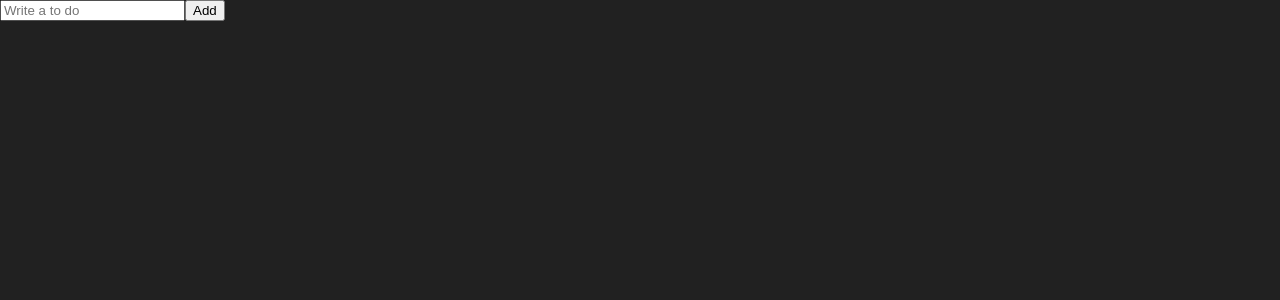
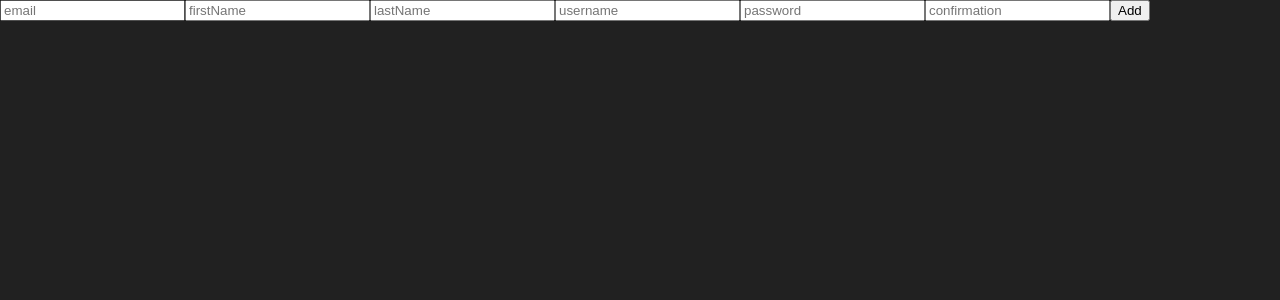
Before and after one commit to seorang42/to-do-list, a React (Create React App) app: page / in a window 1280 px wide. Shown: the top 300 px of the page. Built offline with nearby package versions, Linux system fonts and the light colour scheme.

Commit message:
6.6 Forms

```diff
--- a/package.json
+++ b/package.json
@@ -12,6 +12,7 @@
     "@types/react-dom": "^18.2.6",
     "react": "^18.2.0",
     "react-dom": "^18.2.0",
+    "react-hook-form": "^7.45.1",
     "react-scripts": "5.0.1",
     "recoil": "^0.7.7",
     "styled-components": "^6.0.1",
--- a/src/ToDoList.tsx
+++ b/src/ToDoList.tsx
@@ -1,16 +1,22 @@
 import { useState } from "react";
+import { useForm } from "react-hook-form";
 
-function ToDoList() {
+/* function ToDoList() {
   const [toDo, setToDo] = useState("");
+  const [toDoError, setToDoError] = useState("");
   const onChange = (event: React.FormEvent<HTMLInputElement>) => {
     const {
       currentTarget: { value },
     } = event;
     setToDo(value);
+    setToDoError("");
   };
   const onSubmit = (event: React.FormEvent<HTMLFormElement>) => {
     event.preventDefault();
-    console.log(toDo);
+    if (toDo.length < 10) {
+      return setToDoError("To do should be longer");
+    }
+    console.log("submit");
   };
 
   return (
@@ -18,6 +24,25 @@
       <form onSubmit={onSubmit}>
         <input onChange={onChange} value={toDo} placeholder="Write a to do" />
         <button>Add</button>
+        {toDoError !== "" ? toDoError : null}
+      </form>
+    </div>
+  );
+} */
+
+function ToDoList() {
+  const { register, watch } = useForm();
+  console.log(watch());
+  return (
+    <div>
+      <form>
+        <input {...register("email")} placeholder="email" />
+        <input {...register("firstName")} placeholder="firstName" />
+        <input {...register("lastName")} placeholder="lastName" />
+        <input {...register("username")} placeholder="username" />
+        <input {...register("password")} placeholder="password" />
+        <input {...register("confirmation")} placeholder="confirmation" />
+        <button>Add</button>
       </form>
     </div>
   );
```
Also changed, not shown: 1 other file (tests, documents, lock files or other folders).
